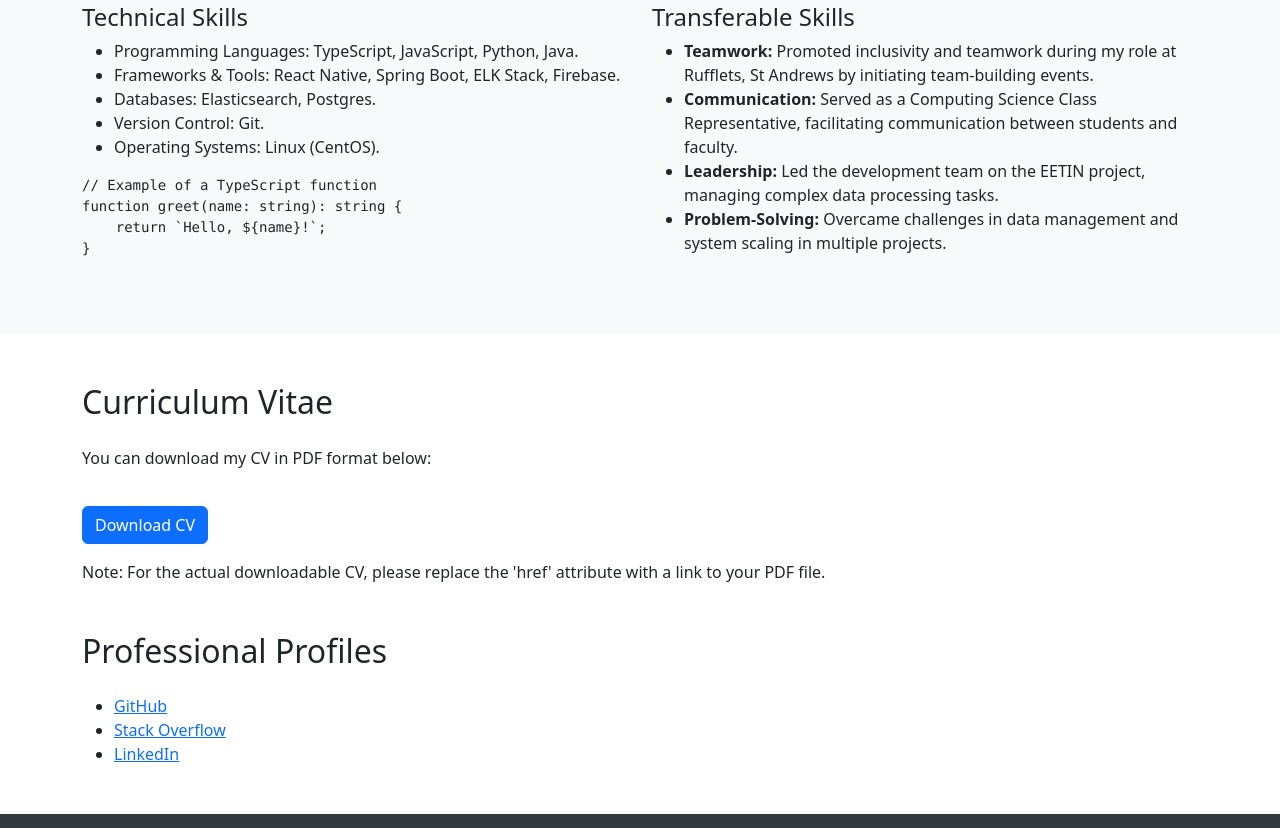
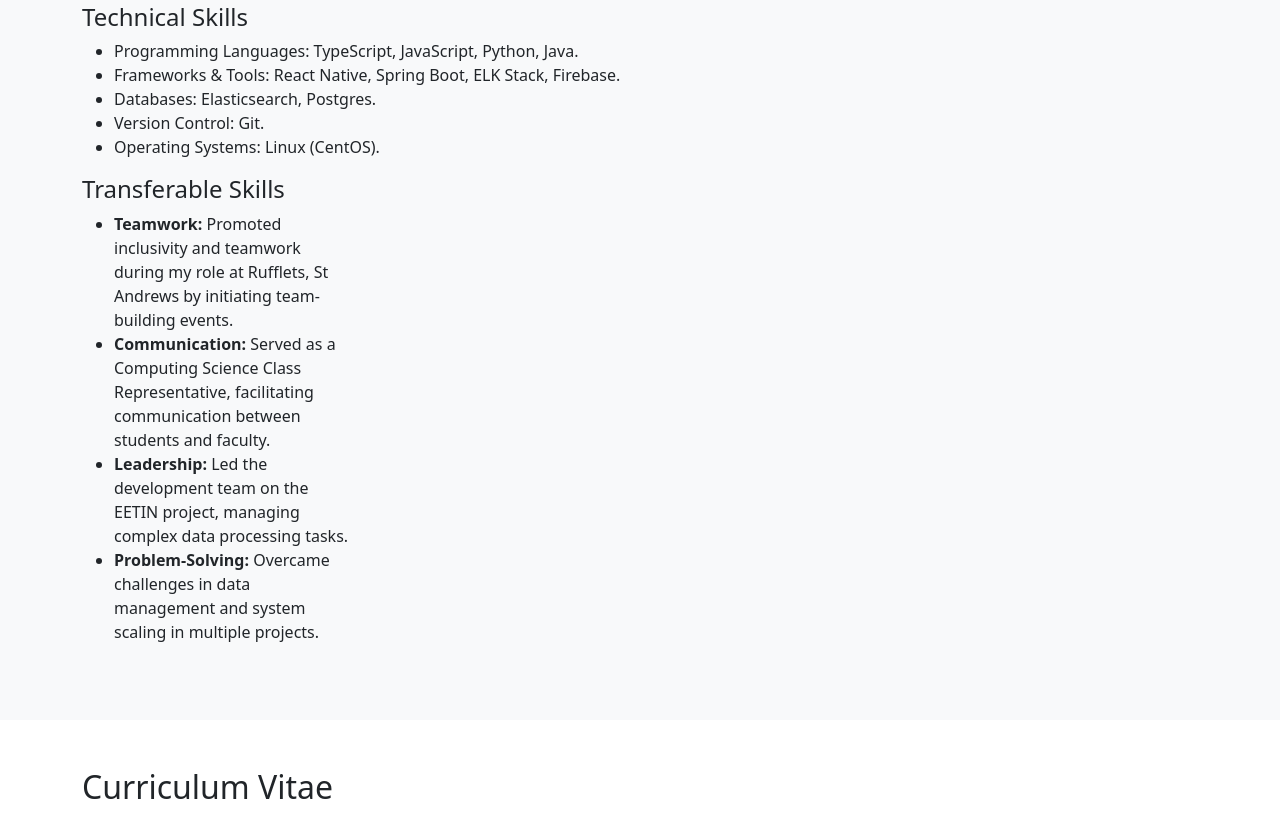
Before and after one commit to arvin-shafiei/portfolio-website, a plain HTML site: page index.html in a window 1280 px wide. Shown: the part 1485-2313 px from the top of the page. Drawn offline with nearby package versions, Linux system fonts and the light colour scheme.

Commit message:
Update index.html

```diff
--- a/index.html
+++ b/index.html
@@ -159,13 +159,7 @@
                         <li>Version Control: Git.</li>
                         <li>Operating Systems: Linux (CentOS).</li>
                     </ul>
-                    <!-- Example Code Snippet -->
-                    <pre><code>// Example of a TypeScript function
-function greet(name: string): string {
-    return `Hello, ${name}!`;
-}
-</code></pre>
-                </div>
+
                 <!-- Transferable Skills -->
                 <div class="col-md-6">
                     <h4>Transferable Skills</h4>
```
